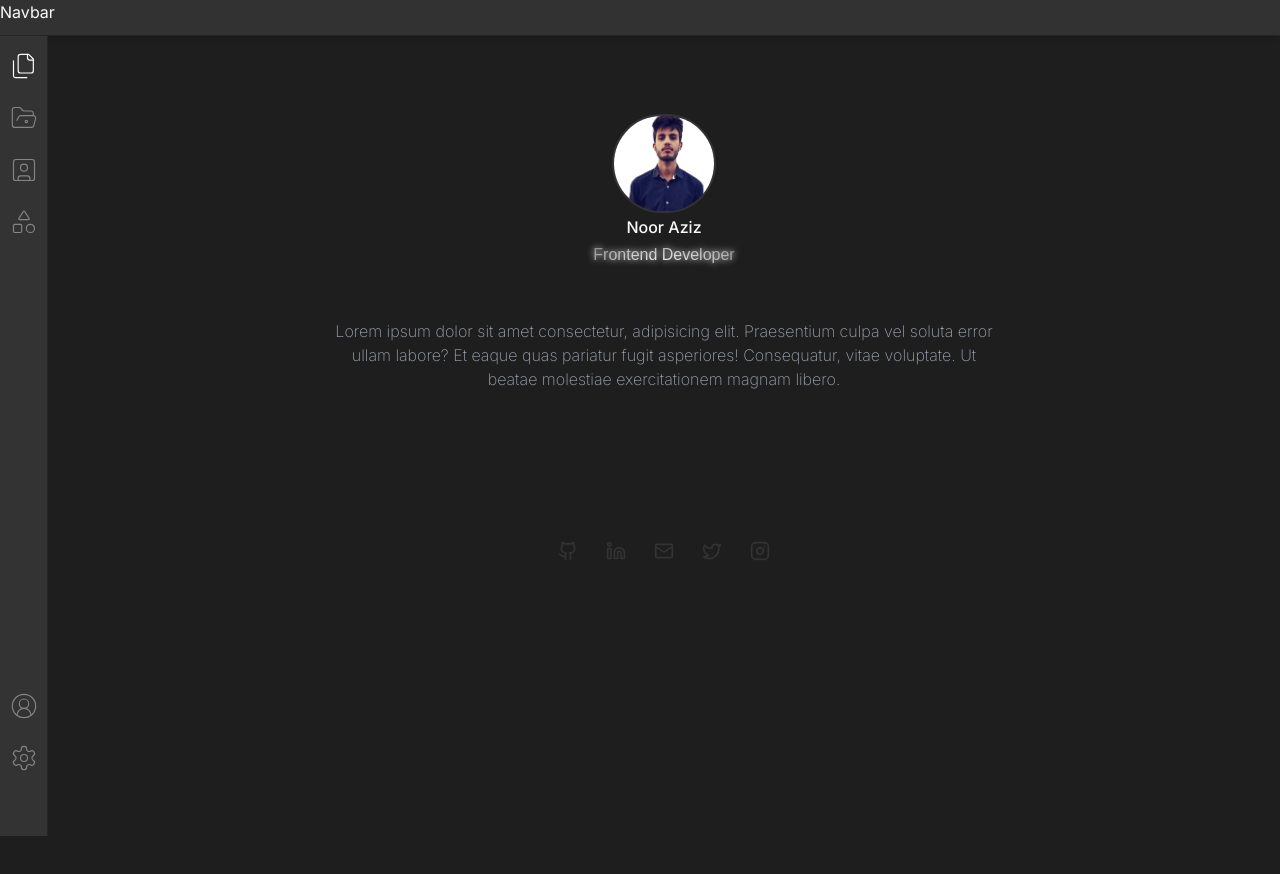
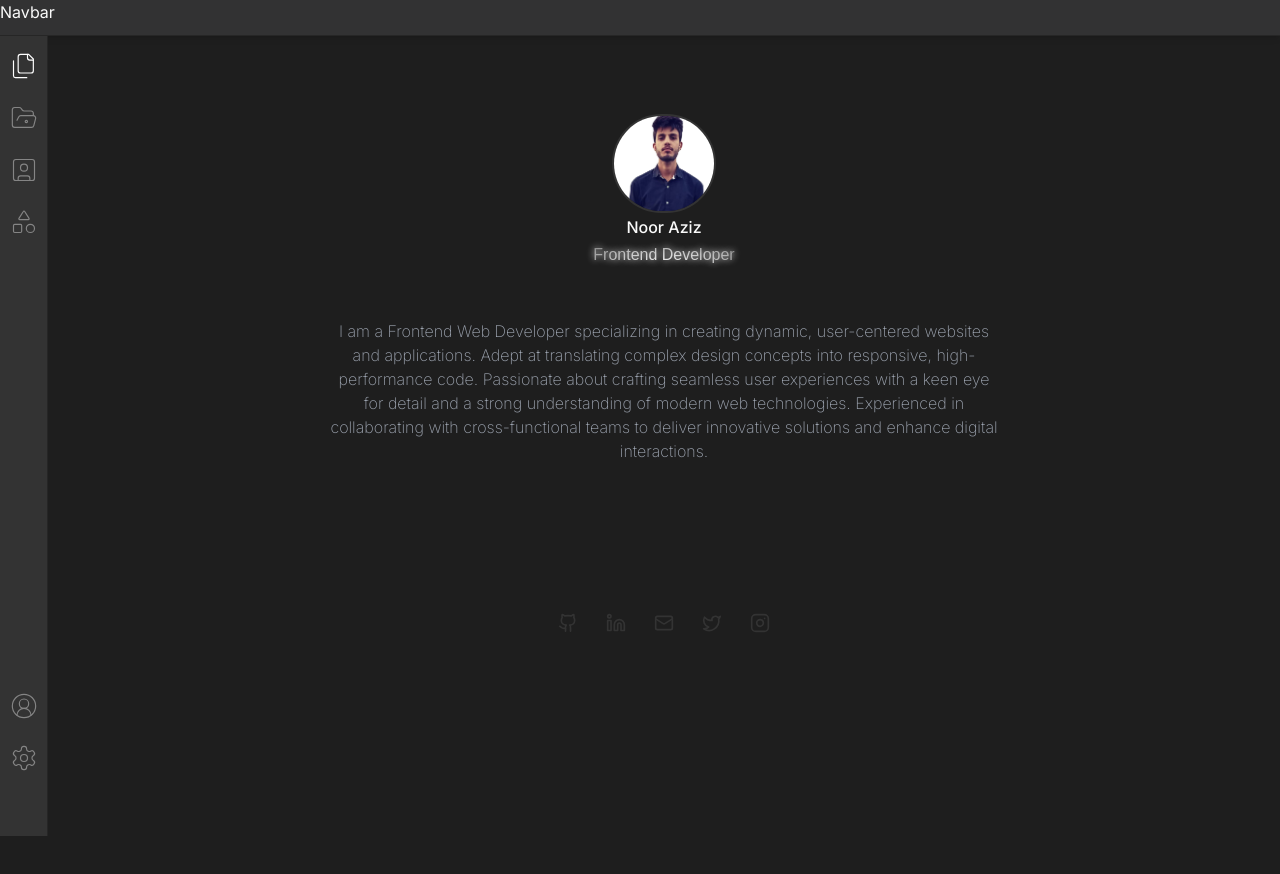
Before and after one commit to aziz-codes/azizcodes, a Next.js app: page /about-me in a window 1280 px wide. Shown: the top 874 px of the page. Built offline with nearby package versions, Linux system fonts and the light colour scheme.

Commit message:
updated description

```diff
--- a/app/(about)/about-me/page.tsx
+++ b/app/(about)/about-me/page.tsx
@@ -42,12 +42,15 @@ const About = () => {
         initial={{ opacity: 0, y: 20 }}
         animate={{ opacity: 1, y: 0 }}
         transition={{ duration: 0.5, delay: 0.6 }}
-        className="text-center relative top-12 line-clamp-4 max-w-2xl text-gray-400 font-[200]"
+        className="text-center relative top-12 line-clamp-6 max-w-2xl text-gray-400 font-[200]"
       >
-        Lorem ipsum dolor sit amet consectetur, adipisicing elit. Praesentium
-        culpa vel soluta error ullam labore? Et eaque quas pariatur fugit
-        asperiores! Consequatur, vitae voluptate. Ut beatae molestiae
-        exercitationem magnam libero.
+        I am a Frontend Web Developer specializing in creating dynamic,
+        user-centered websites and applications. Adept at translating complex
+        design concepts into responsive, high-performance code. Passionate about
+        crafting seamless user experiences with a keen eye for detail and a
+        strong understanding of modern web technologies. Experienced in
+        collaborating with cross-functional teams to deliver innovative
+        solutions and enhance digital interactions.
       </motion.p>
 
       {/* Animated Social Icons */}
```
